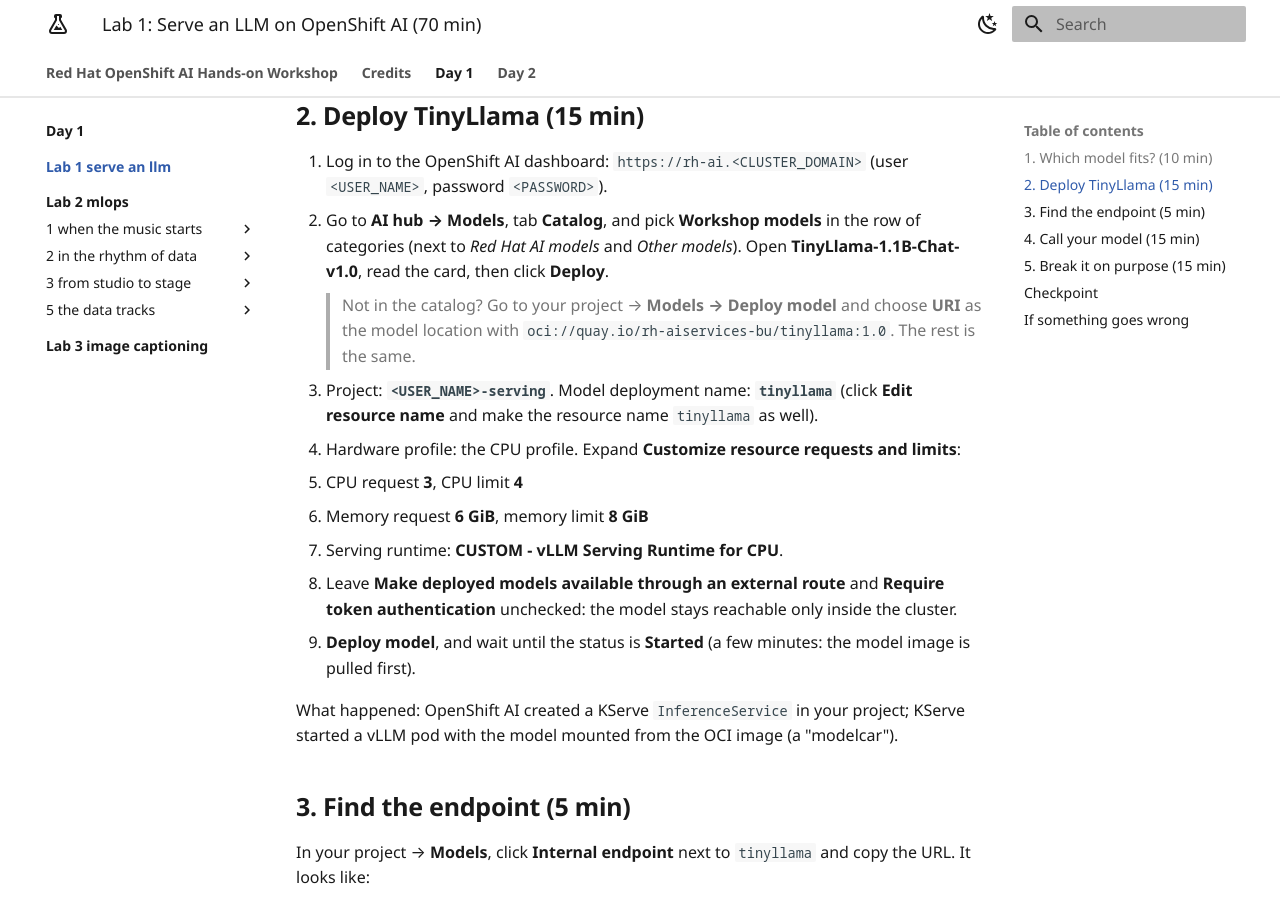
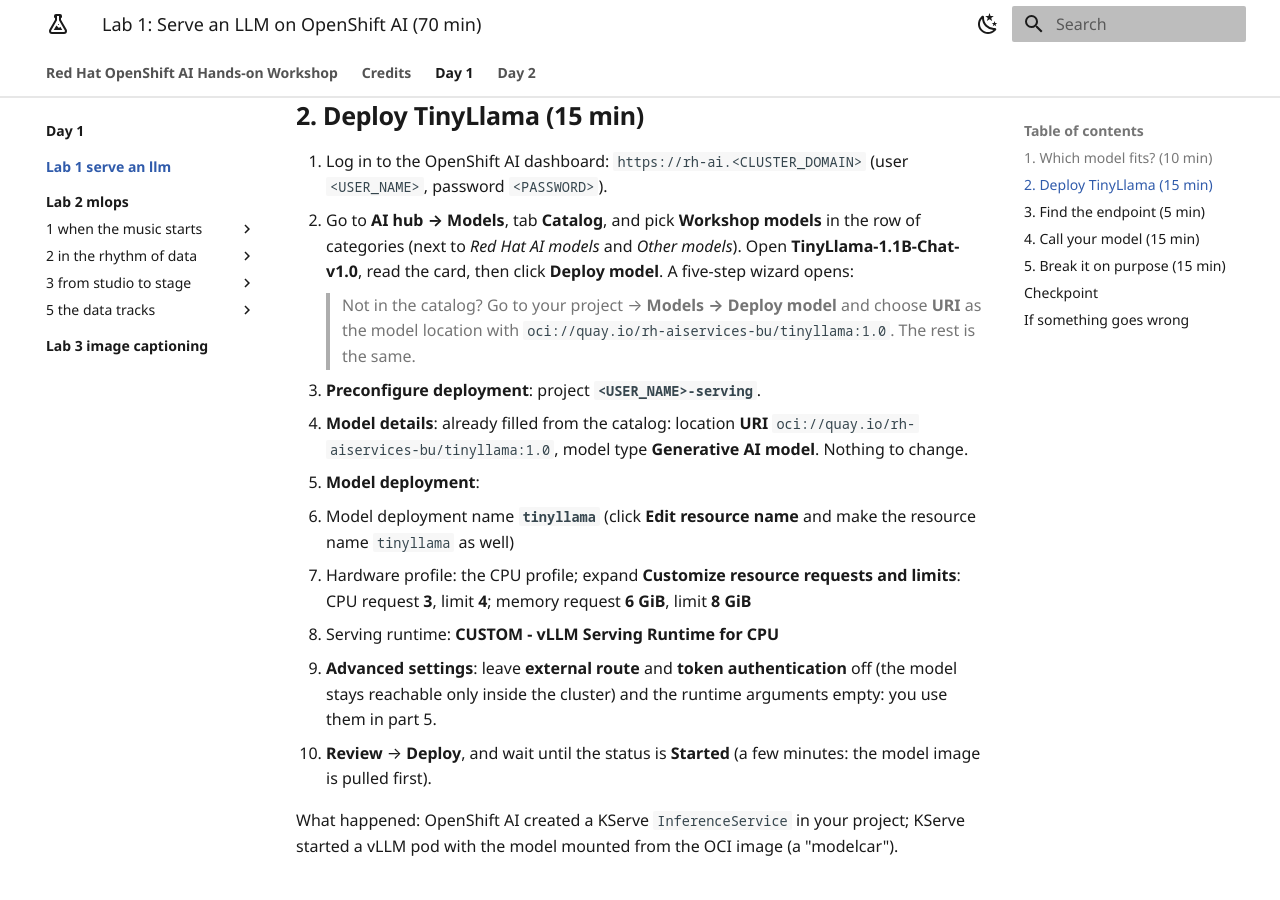
Before and after one commit to rflorenc/openshift-ai-workshop, an MkDocs documentation site: the page built from docs/day-1/lab-1-serve-an-llm/index.md, in a window 1280 px wide and 900 px high, scrolled down 1502 px. Built offline with MkDocs 1.6.1 and Material for MkDocs 9.7.7, drawn with Linux system fonts in a browser that asks for light colours.

Commit message:
Update guides

```diff
--- a/docs/day-1/lab-1-serve-an-llm/index.md
+++ b/docs/day-1/lab-1-serve-an-llm/index.md
@@ -46,18 +46,20 @@ and note its **context length** (you need it in step 5) and its license.
 
 1. Log in to the OpenShift AI dashboard: `https://rh-ai.<CLUSTER_DOMAIN>` (user `<USER_NAME>`, password `<PASSWORD>`).
 2. Go to **AI hub → Models**, tab **Catalog**, and pick **Workshop models** in the row of categories (next to *Red Hat AI models* and *Other models*).
-   Open **TinyLlama-1.1B-Chat-v1.0**, read the card, then click **Deploy**.
+   Open **TinyLlama-1.1B-Chat-v1.0**, read the card, then click **Deploy model**. A five-step wizard opens:
    > Not in the catalog? Go to your project → **Models → Deploy model** and choose
    > **URI** as the model location with `oci://quay.io/rh-aiservices-bu/tinyllama:1.0`. The rest is the same.
-3. Project: **`<USER_NAME>-serving`**. Model deployment name: **`tinyllama`**
-   (click **Edit resource name** and make the resource name `tinyllama` as well).
-4. Hardware profile: the CPU profile. Expand **Customize resource requests and limits**:
-   - CPU request **3**, CPU limit **4**
-   - Memory request **6 GiB**, memory limit **8 GiB**
-5. Serving runtime: **CUSTOM - vLLM Serving Runtime for CPU**.
-6. Leave **Make deployed models available through an external route** and **Require token
-   authentication** unchecked: the model stays reachable only inside the cluster.
-7. **Deploy model**, and wait until the status is **Started** (a few minutes: the model image is pulled first).
+3. **Preconfigure deployment**: project **`<USER_NAME>-serving`**.
+4. **Model details**: already filled from the catalog: location **URI** `oci://quay.io/rh-aiservices-bu/tinyllama:1.0`,
+   model type **Generative AI model**. Nothing to change.
+5. **Model deployment**:
+   - Model deployment name **`tinyllama`** (click **Edit resource name** and make the resource name `tinyllama` as well)
+   - Hardware profile: the CPU profile; expand **Customize resource requests and limits**:
+     CPU request **3**, limit **4**; memory request **6 GiB**, limit **8 GiB**
+   - Serving runtime: **CUSTOM - vLLM Serving Runtime for CPU**
+6. **Advanced settings**: leave **external route** and **token authentication** off (the model stays reachable
+   only inside the cluster) and the runtime arguments empty: you use them in part 5.
+7. **Review** → **Deploy**, and wait until the status is **Started** (a few minutes: the model image is pulled first).
 
 What happened: OpenShift AI created a KServe `InferenceService` in your project; KServe started a
 vLLM pod with the model mounted from the OCI image (a "modelcar").
```
